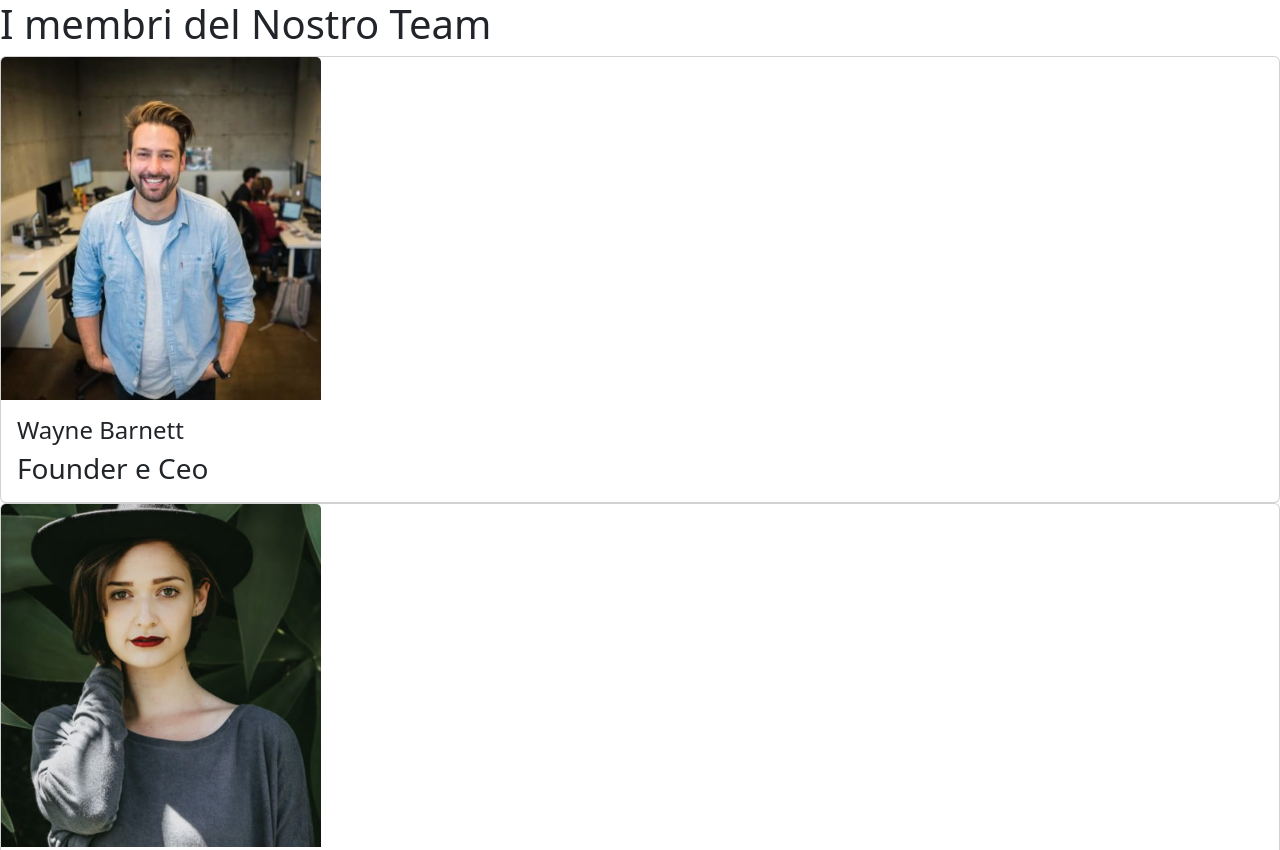
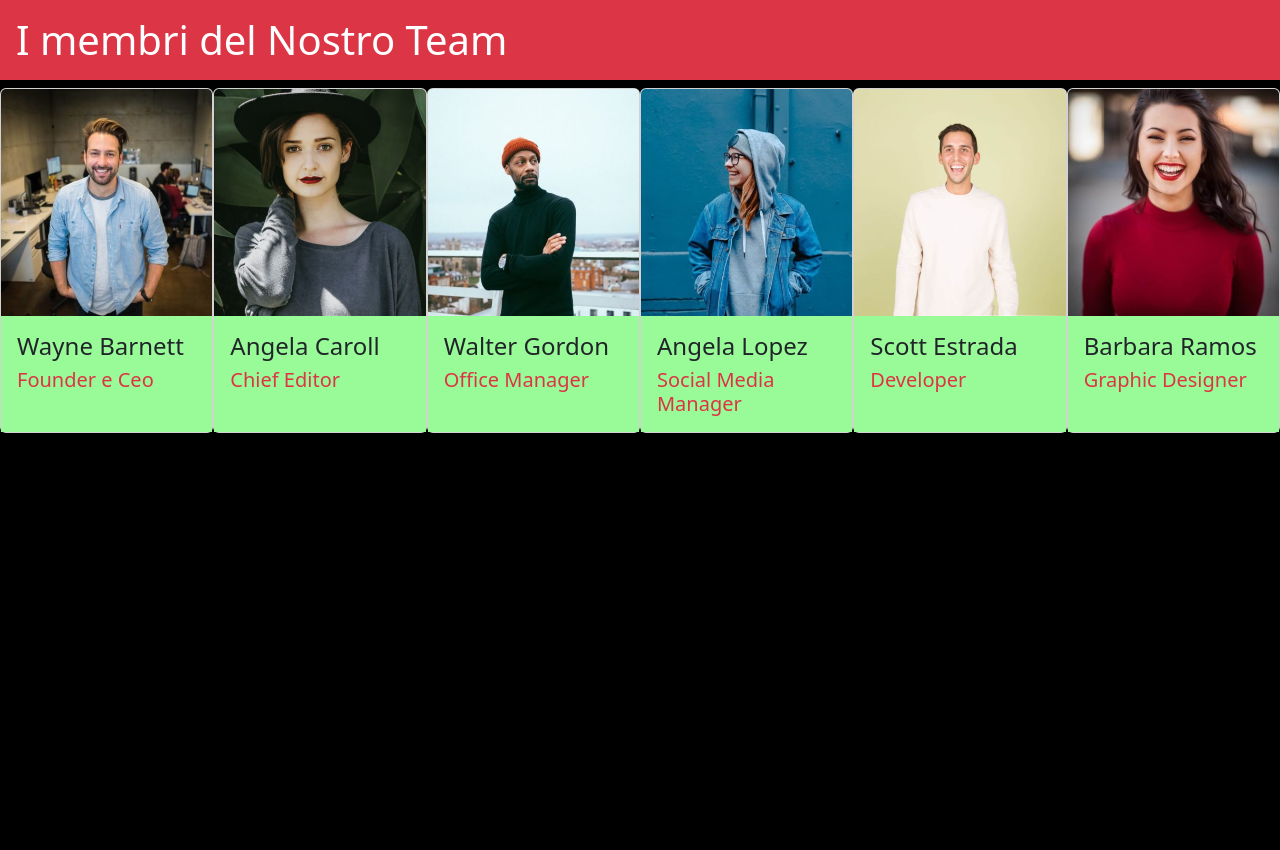
Before and after one commit to GiuseppeDalessio7/js-our-team, a plain HTML site: page index.html in a window 1280 px wide. Shown: the top 850 px of the page. After the commit the page ends 800 px from the top, so only its background shows below. Drawn offline with nearby package versions, Linux system fonts and the light colour scheme.

Commit message:
Finish commit
add d-flex and organize card

```diff
--- a/assets/css/style.css
+++ b/assets/css/style.css
@@ -0,0 +1,3 @@
+.bg-me{
+    background-color: palegreen;
+}
--- a/assets/js/myscript.js
+++ b/assets/js/myscript.js
@@ -71,10 +71,10 @@ for (let i = 0; i < team.length; i++) {
 
     //Trasformare la stringa foto in una immagine effettiva
     const markup = `<div class="card text-start">
-    <img class="card-img-top w-25" src="${allTeam.foto}"  alt="Title">
-    <div class="card-body">
+    <img class="card-img-top w-100" src="${allTeam.foto}"  alt="Title">
+    <div class="card-body bg-me">
       <h4 class="card-title">${allTeam.nome}</h4>
-      <p class="card-text">${allTeam.ruolo}</p>
+      <p class="card-text text-danger fs-5">${allTeam.ruolo}</p>
     </div>
   </div>
 `
@@ -85,3 +85,10 @@ Stampare le stesse informazioni su DOM sottoforma di stringhe
 
 printElement.insertAdjacentHTML("beforeend",markup)
 }
+
+/*
+BONUS 1:
+Trasformare la stringa foto in una immagine effettiva // inserito nel markup
+BONUS 2:
+Organizzare i singoli membri in card/schede  inserito nel markup
+*/
--- a/index.html
+++ b/index.html
@@ -8,13 +8,13 @@
     <link href="https://cdn.jsdelivr.net/npm/bootstrap@5.3.1/dist/css/bootstrap.min.css" rel="stylesheet" integrity="sha384-4bw+/aepP/YC94hEpVNVgiZdgIC5+VKNBQNGCHeKRQN+PtmoHDEXuppvnDJzQIu9" crossorigin="anonymous">
 
 </head>
-<body>
+<body class="bg-black">
 
 
-    <h1>I membri del Nostro Team</h1>
+    <h1 class="text-bg-danger p-3 ">I membri del Nostro Team</h1>
 
 
-    <h3 class="print">
+    <h3 class="print d-flex">
 
 
 
```
